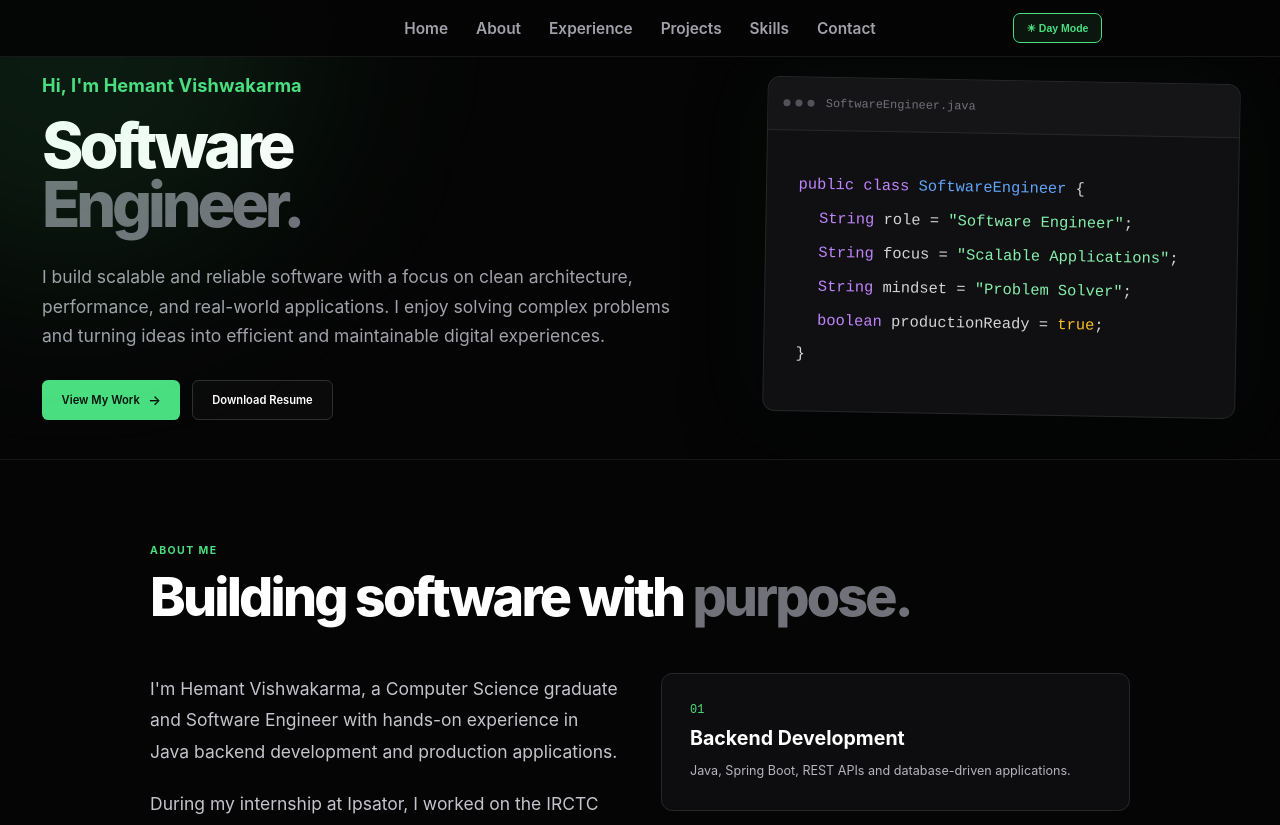
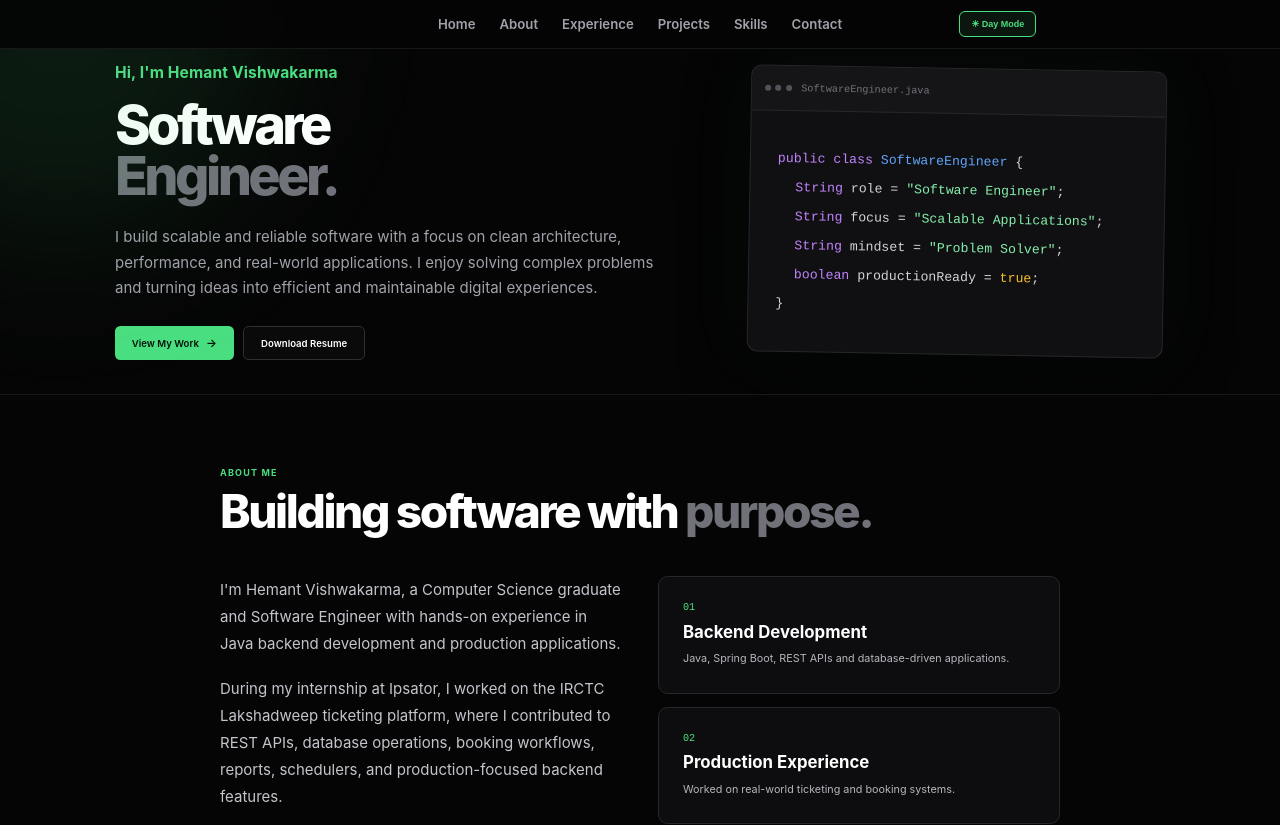
Before and after one commit to Hemant0912/portfolio, a React (Vite) app: page / in a window 1280 px wide. Shown: the top 825 px of the page. Built offline with nearby package versions, Linux system fonts and the light colour scheme.

Commit message:
Zoom issue2

```diff
--- a/src/index.css
+++ b/src/index.css
@@ -79,7 +79,7 @@ body {
   margin: 0;
   background: var(--bg);
   color: var(--text);
-  zoom: 70%;
+  zoom: 60%;
 
   transition:
     background-color 0.3s ease,
```
